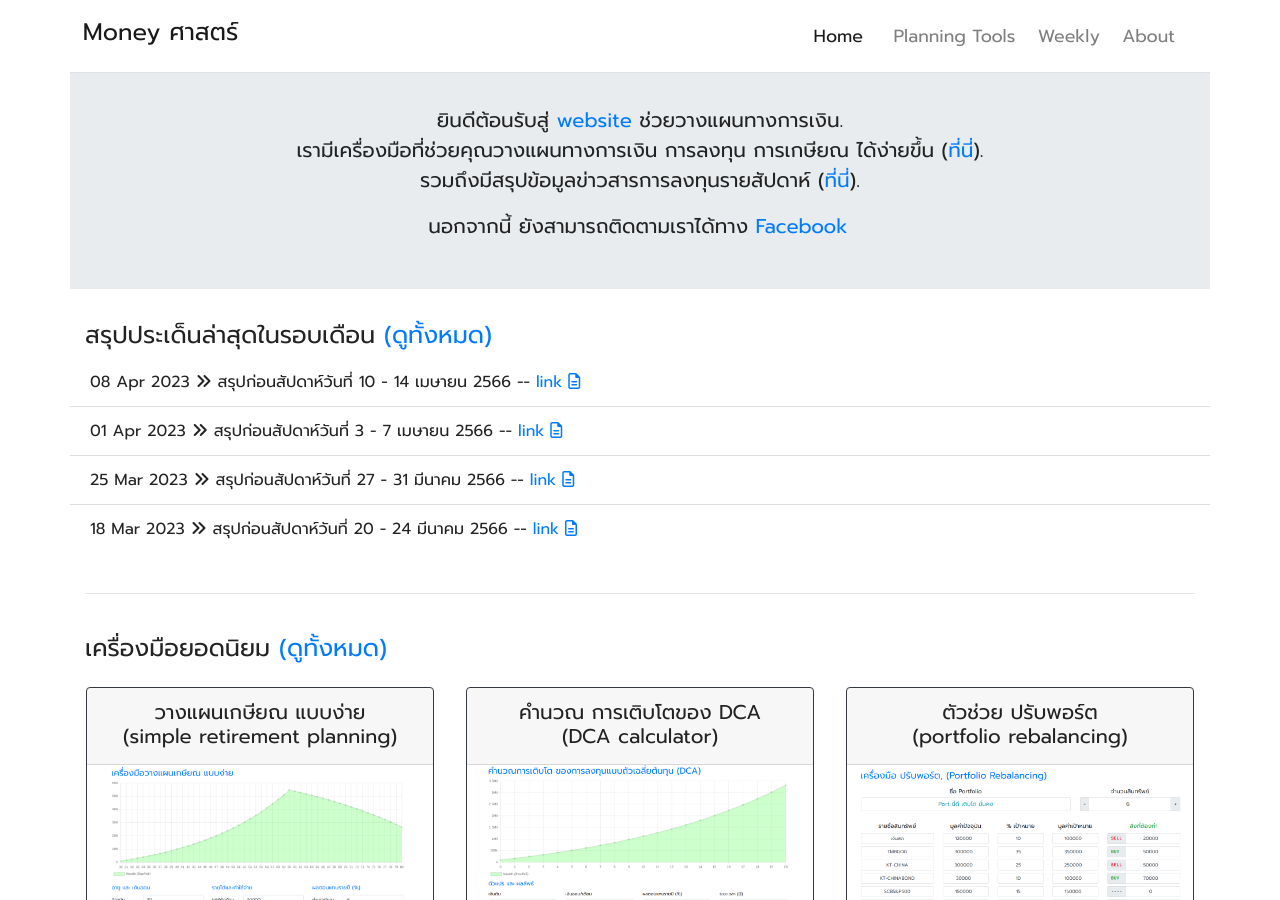
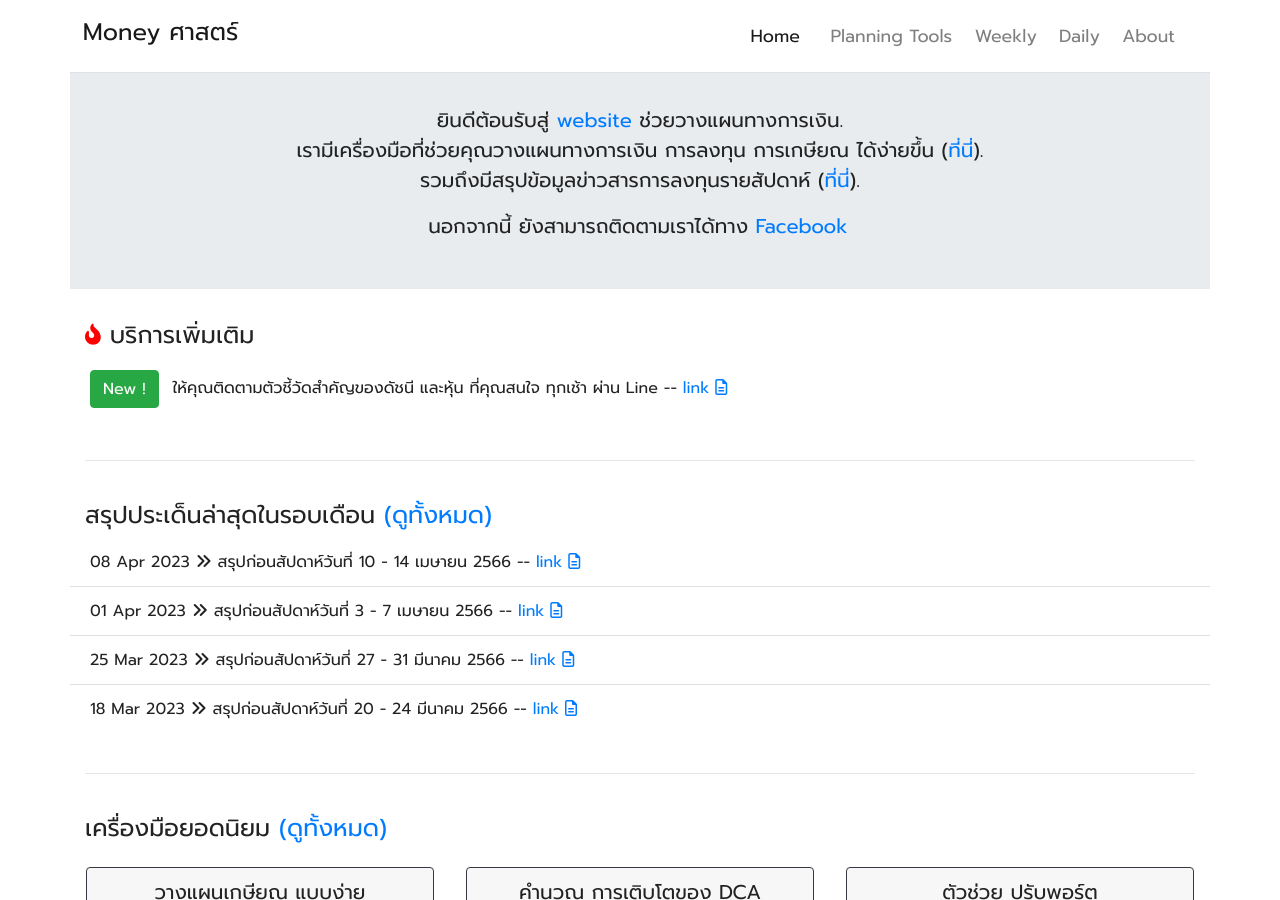
Before and after one commit to moneysart/moneysart.github.io, a Jekyll site: the page built from index.html, in a window 1280 px wide and 900 px high. Built offline with Jekyll 4.4.1, drawn with Linux system fonts in a browser that asks for light colours; nearby versions of some CDN libraries.

Commit message:
add daily report service

```diff
--- a/_includes/navbar.html
+++ b/_includes/navbar.html
@@ -13,6 +13,7 @@
             <li class="nav-item"><a class="nav-link mx-0" href="{{ site.baseurl }}/">Home</a></li>
             <li class="nav-item"><a class="nav-link px-0" href="{{ site.baseurl }}/tools/">Planning Tools</a></li>
             <li class="nav-item"><a class="nav-link px-0" href="{{ site.baseurl }}/weekly/">Weekly</a></li>
+            <li class="nav-item"><a class="nav-link px-0" href="{{ site.baseurl }}/daily/">Daily</a></li>
             <li class="nav-item"><a class="nav-link px-0" href="{{ site.baseurl }}/about/">About</a></li>
         </ul>
     </div>
--- a/index.html
+++ b/index.html
@@ -29,6 +29,34 @@ canonical_url: /
 
 <!-- Cards row -->
 <div class="container">
+
+
+
+    <!-- Service -->
+    <div class="text-left">
+        <h4 class="d-inline-block mb-2 text-black">
+            <i class="fas fa-fire-alt fa-sm fa-1x" style="color: #ff0000;"></i> บริการเพิ่มเติม
+        </h4>
+    </div>
+
+    <!-- items -->
+    <div class="row mb-2 pb-2">
+        <div class="col-12 p-0">
+            <ul class="list-group-flush px-0">
+                <li class="list-group-item">
+                    <a href="{{ site.baseurl}}/daily/" class="btn btn-success mr-2">New !</a>
+                    ให้คุณติดตามตัวชี้วัดสำคัญของดัชนี และหุ้น ที่คุณสนใจ ทุกเช้า ผ่าน Line --
+                    <a href="{{ site.baseurl}}/daily/">
+                        link <i class="far fa-file-alt"></i>
+                    </a>
+                </li>
+            </ul>
+        </div>
+    </div>
+
+
+
+    <hr class="pb-4">
 
 
 
```
Also changed, not shown: daily/index.html (added, +52 -0 lines), daily/stockBotAlert.jpg (added).
